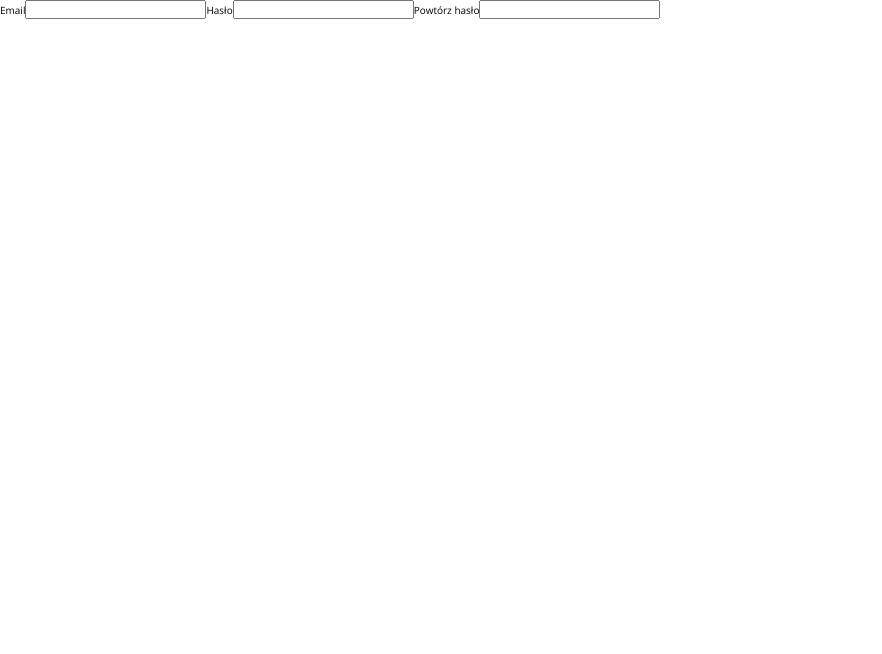
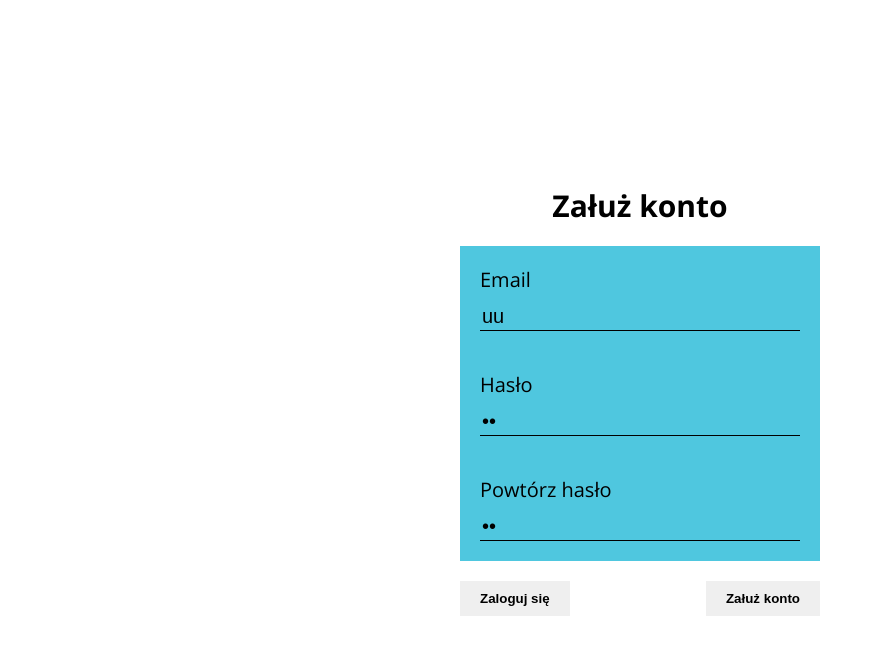
Before and after one commit to Krzysztofe/laboratory_lab, a React (Create React App) app in the folder laboratory_lab/: page /register in a window 1280 px wide. Shown: the top 654 px of the page, without its empty margins (0-882 px from the left). Built offline with nearby package versions, Linux system fonts and the light colour scheme.

Commit message:
Add register page

```diff
--- a/laboratory_lab/src/components/btnsLogin/BtnsLogin.tsx
+++ b/laboratory_lab/src/components/btnsLogin/BtnsLogin.tsx
@@ -1,18 +1,22 @@
 import React, { FC } from "react";
 import { Link } from "react-router-dom";
-import {Props} from './modelBtnsLogin';
-
+import { Props } from "./modelBtnsLogin";
 
 const BtnsLogin: FC<Props> = props => {
   return (
-    <div className="btsLogin">
+    <div className="btnsLogin">
       <Link to={props.link}>
-        <button className="btnLogin">{props.btnLeft}</button>
+        <button className="btnsLogin__btn">{props.textLeft}</button>
       </Link>
 
-      {/* <button type="submit" onClick={props.inputFocus} className="btnLogin">
-        {props.btnRight}
-      </button> */}
+
+      <button
+        type="submit"
+        // onClick={props.inputFocus}
+        className="btnsLogin__btn"
+      >
+        {props.textRight}
+      </button>
     </div>
   );
 };
--- /dev/null
+++ b/laboratory_lab/src/components/btnsLogin/_btnsLogin.scss
@@ -0,0 +1,9 @@
+.btnsLogin {
+  display: flex;
+  justify-content: space-between;
+  margin-top: $space-small;
+  &__btn {
+    padding: 1rem 2rem;
+    font-weight: 700;
+  }
+}
--- a/laboratory_lab/src/components/btnsLogin/modelBtnsLogin.tsx
+++ b/laboratory_lab/src/components/btnsLogin/modelBtnsLogin.tsx
@@ -1,6 +1,6 @@
 export interface Props {
   link: string;
-  btnRight: string;
-  btnLeft: string;
-  inputFocus: () => void;
+  textRight: string;
+  textLeft: string;
+  // inputFocus: () => void;
 }
--- /dev/null
+++ b/laboratory_lab/src/components/inputs/textInput/TextInput.tsx
@@ -0,0 +1,21 @@
+import React, { FC } from "react";
+import { Props } from "./modelTextInput";
+
+const TextInput: FC<Props> = props => {
+  return (
+
+      <label className={props.classLabel}>
+        {props.text}
+        <input
+          type={props.type}
+          value={props.value}
+          name={props.name}
+          className={props.classInput}
+          // onChange={props.onChange}
+        />
+      </label>
+
+  );
+};
+
+export default TextInput;
--- /dev/null
+++ b/laboratory_lab/src/components/inputs/textInput/modelTextInput.tsx
@@ -0,0 +1,9 @@
+export interface Props {
+  classLabel?: string;
+  classInput?: string;
+  type: string;
+  value: string;
+  name?: string;
+  text: string
+  // onChange: () => void;
+}
--- a/laboratory_lab/src/pages/home/contactSection/form/_formContainer.scss
+++ b/laboratory_lab/src/pages/home/contactSection/form/_formContainer.scss
@@ -5,7 +5,6 @@
     padding: $space-small;
   }
   &__title {
-    font-size: $font-size-normal;
     margin-bottom: $space-small;
   }
   .contactForm {
--- /dev/null
+++ b/laboratory_lab/src/pages/login/_login.scss
@@ -0,0 +1,32 @@
+@import "../../components/btnsLogin/btnsLogin";
+
+.main__login {
+  height: 100vh;
+  width: 100vw;
+  display: flex;
+  flex-direction: column;
+  justify-content: center;
+  align-items: center;
+
+  .loginForm {
+    margin-top: $space-small;
+    width: 90%;
+    max-width: 400px;
+
+    &__label {
+      display: flex;
+      flex-direction: column;
+      background-color: $color-primary;
+      padding: $space-small;
+
+      & .loginForm__input {
+        margin-top: $space-small/2;
+        padding: 0.2rem;
+        font-size: 2rem;
+        border: 0;
+        border-bottom: 1px solid black;
+        background-color: rgba(0, 0, 0, 0);
+      }
+    }
+  }
+}
--- a/laboratory_lab/src/pages/register/Register.tsx
+++ b/laboratory_lab/src/pages/register/Register.tsx
@@ -1,69 +1,52 @@
-import React from 'react';
+import React from "react";
 import { Typewriter } from "react-simple-typewriter";
-// import BtnsLogin from '../../components/btnsLogin/BtnsLogin';
+import TextInput from "../../components/inputs/textInput/TextInput";
+import BtnsLogin from "../../components/btnsLogin/BtnsLogin"
+
 const Register = () => {
-    return (
-      <>
-        <div className="headerSpacer"></div>
-        {/* <form onSubmit={handleRegister} className="wrapper wrapper--login"> */}
-          {/* <TitleDecor
-            text={["załóż konto"]}
-            classContainer={""}
-            classH2={""}
-            classUnderline={"login__underline"}
-          /> */}
+  return (
+    <main className="main__login">
+      {/* <div className="headerSpacer"></div> */}
+      <h2 className="login__title">Załuż konto</h2>
+      <form className="wrapper loginForm">
+        <TextInput
+          type={"text"}
+          name={"email"}
+          value={"uu"}
+          text={"Email"}
+          classLabel={"loginForm__label"}
+          classInput={"loginForm__input"}
+        />
 
-          <div className="login__inputs">
-            <label className="login__label">
-              <Typewriter cursorStyle="" typeSpeed={300} words={["Email"]} />
-              <input
-                type="text"
-                name="email"
-                // value={inputValueRregister.email}
-                // onChange={handleChange}
-                // ref={inputRef}
-                className="login__input"
-              />
-            </label>
+        <TextInput
+          type={"password"}
+          name={"password"}
+          value={"uf"}
+          text={"Hasło"}
+          classLabel={"loginForm__label"}
+          classInput={"loginForm__input"}
+        />
 
-            <label className="login__label">
-              <Typewriter cursorStyle="" typeSpeed={300} words={["Hasło"]} />
-              <input
-                type="password"
-                name="password"
-                // value={inputValueRregister.password}
-                // onChange={handleChange}
-                className="login__input"
-              />
-            </label>
+        <TextInput
+          type={"password"}
+          name={"passwordRepeated"}
+          value={"uf"}
+          text={"Powtórz hasło"}
+          classLabel={"loginForm__label"}
+          classInput={"loginForm__input"}
+        />
 
-            <label className="login__label">
-              <Typewriter
-                cursorStyle=""
-                typeSpeed={300}
-                words={["Powtórz hasło"]}
-              />
-              <input
-                type="password"
-                name="passwordRepeated"
-                // value={inputValueRregister.passwordRepeated}
-                // onChange={handleChange}
-                className="login__input"
-              />
-            </label>
-          </div>
+        {/* <p className="login__errors">{errors}</p> */}
 
-          {/* <p className="login__errors">{errors}</p> */}
-
-          {/* <BtnsLogin
-            link={"/logowanie"}
-            btnRight="załuż konto"
-            btnLeft="zaloguj się"
-            inputFocus={inputFocus}
-          /> */}
-        {/* </form> */}
-      </>
-    );
+        <BtnsLogin
+            link={"/login"}
+            textRight="Załuż konto"
+            textLeft="Zaloguj się"
+            // inputFocus={inputFocus}
+          />
+      </form>
+    </main>
+  );
 };
 
 export default Register;
--- a/laboratory_lab/src/scss/index.scss
+++ b/laboratory_lab/src/scss/index.scss
@@ -7,3 +7,4 @@
 @import 'settings/base';
 
 @import '../pages/home/_indexHome/_indexHome';
+@import "../pages/login/login"
--- a/laboratory_lab/src/scss/settings/_base.scss
+++ b/laboratory_lab/src/scss/settings/_base.scss
@@ -1,3 +1,7 @@
+body{
+  font-size: 2rem;
+}
+
 .wrapper {
   width: clamp(280px, 100%, 1350px);
   margin: 0 auto;
--- a/laboratory_lab/src/scss/settings/_variables.scss
+++ b/laboratory_lab/src/scss/settings/_variables.scss
@@ -1,7 +1,6 @@
 $font-family-Open-Sans: "Open Sans", sans-serif;
 
 $font-size-large: 2.5rem;
-$font-size-normal: 2rem;
 $font-size-small: 1.5rem;
 $font-size-xsmall: 1.2rem;
 
```
